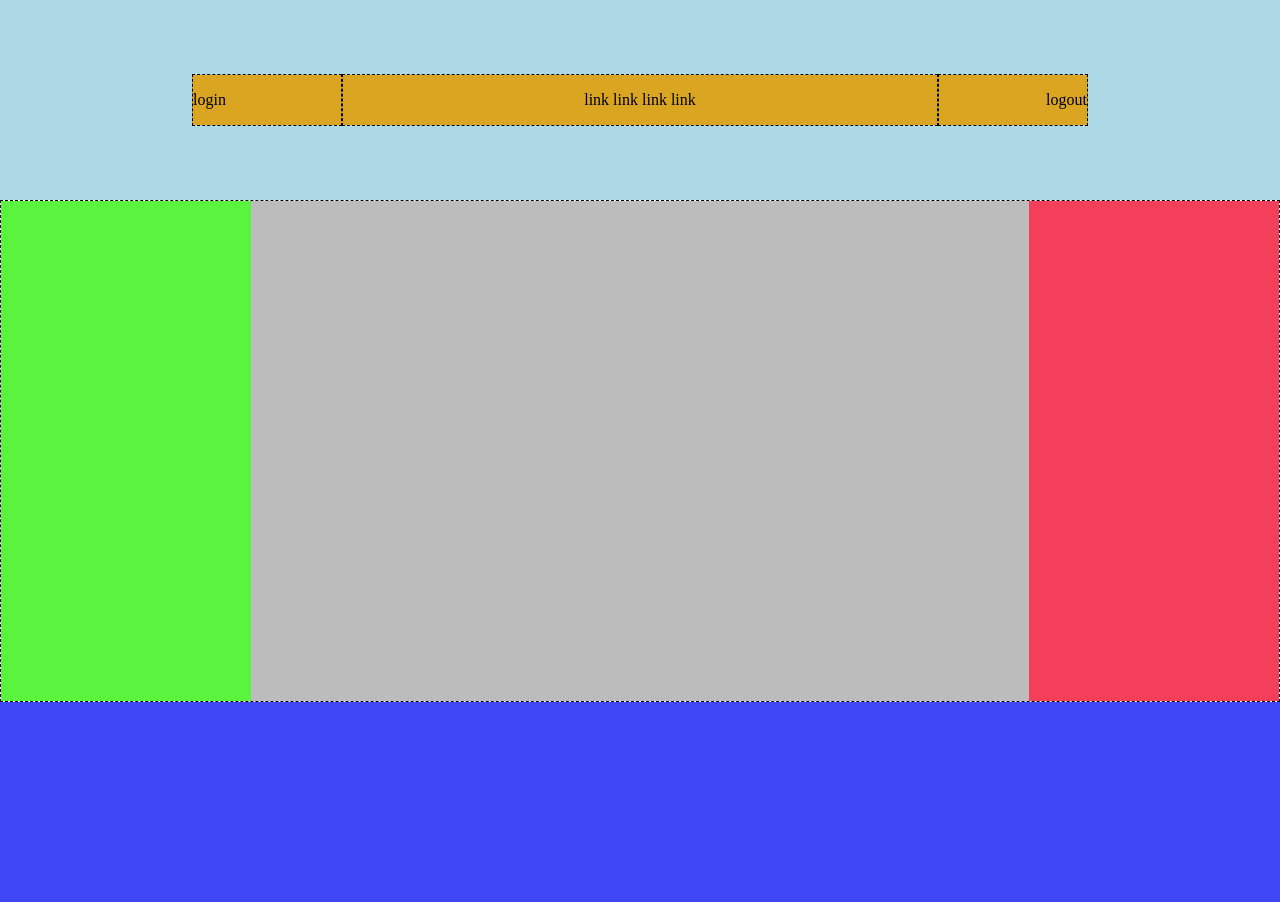
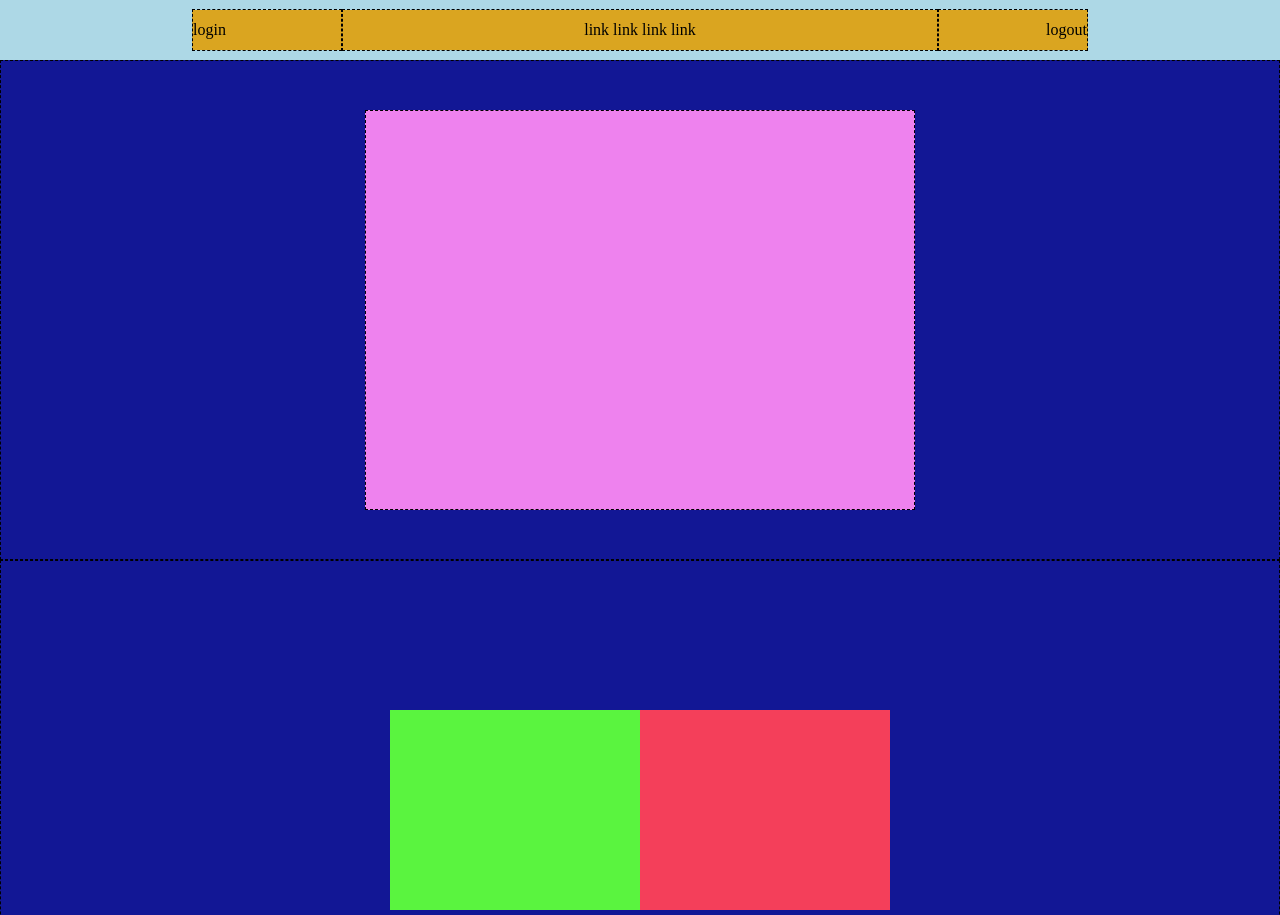
Before and after one commit to ColluraV/htmlcss-struttura-discord, a plain HTML site: page index.html in a window 1280 px wide. Shown: the top 915 px of the page. Drawn offline with Linux system fonts and the light colour scheme.

Commit message:
aggiunto primo blocco e flex

```diff
--- a/index.html
+++ b/index.html
@@ -8,17 +8,21 @@
 
 <body>
     <header>
-        <nav class="nav-top">
-            <div id="login"> login </div>
-            <div id="link"> link link link link </div>
-            <div id="logout"> logout </div>
-        </nav>
+
+           <nav class="nav-top">
+               <div id="login"> login </div>
+              <div id="link"> link link link link </div>
+              <div id="logout"> logout </div>
+            </nav>
     </header>
+        <div class="container">
+                <div class="primo-blocco"></div>
+        </div>
+
+
     <div class="container">
-        <nav class="nav-lato">
-        </nav>
-        <main>
-        </main>
+        <content class="content-lato">
+        </content>
         <aside>
         </aside>
     </div>
--- a/style.css
+++ b/style.css
@@ -7,19 +7,17 @@
 header{
     display: flex;
     background-color: #ADD8E6;
-    min-height: 200px;
+    height: 60px;
     align-items: center;
     justify-content:center ;
+
 }
-main{
+/*main{
     background-color: rgb(188, 188, 188);
     min-height: 200px;
-   /* min-width: 900px;*/
     flex-grow: 1;
-    height: 500px;
-
-
-}
+   height: 500px;
+}*/
 
 footer{
     background-color: rgb(63, 72, 244);
@@ -31,21 +29,20 @@ aside{
     width: 250px;
 }
 
-.nav-lato{
+.content-lato{
     background-color: rgb(90, 244, 63);
     min-height: 200px;
     width: 250px;
 }
 
-.container{
+.container, .nav-top{
     display: flex;
+    align-items: center;
 }
 
 .nav-top{
     background-color:#DAA520 ;
-    display: flex;
-    align-items: center;
-    height: 50px;
+    height: 40px;
     width: 70%;
     min-width:450px;
 }
@@ -56,7 +53,7 @@ div{
 }
 
 #login, #link, #logout{
-    line-height: 50px;
+    line-height: 40px;
     min-width: 150px;
 }
 #link{
@@ -67,3 +64,15 @@ div{
 #logout{
     text-align: end;
 }
+.primo-blocco{
+    min-width: 550px;
+    height: 400px;
+    background-color: #EE82EE;
+}
+
+.container{
+    width: 100%;
+    background-color: #121795;
+    justify-content: center;
+    height: 500px;
+}
```
